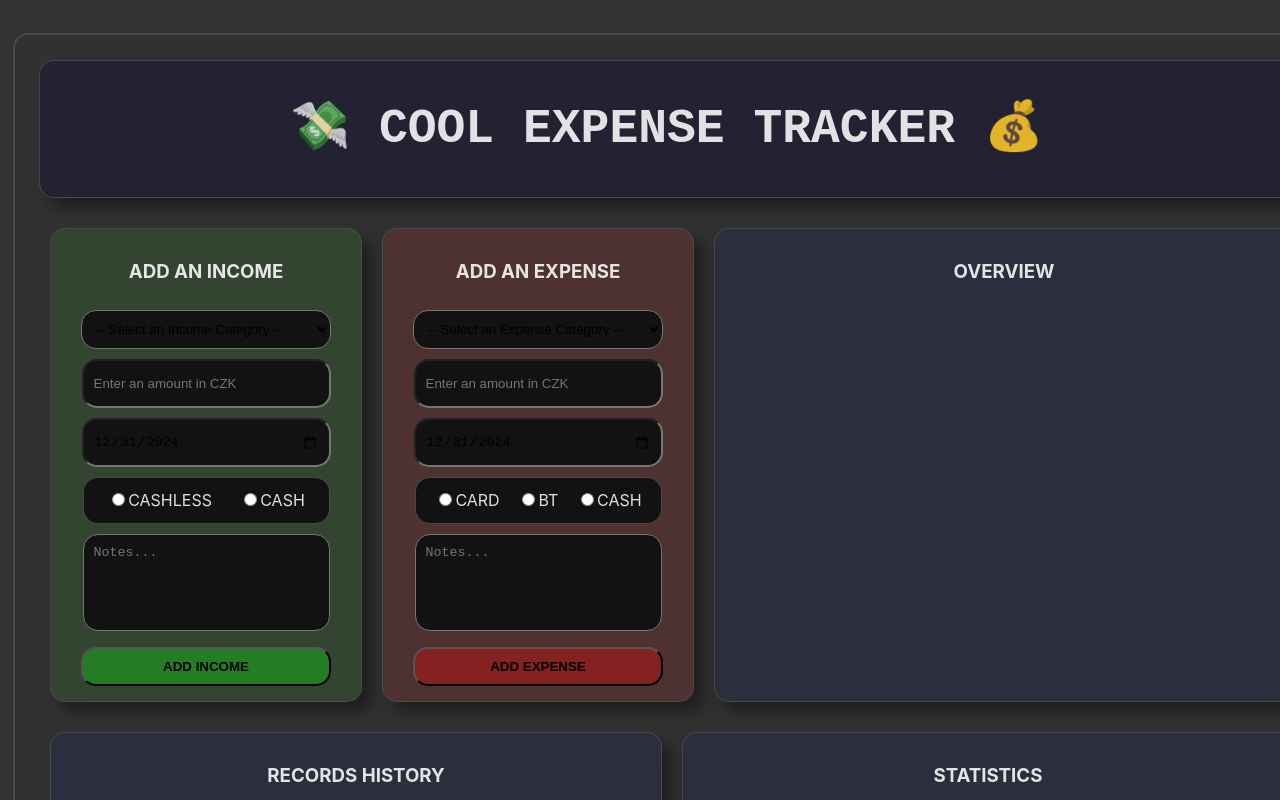
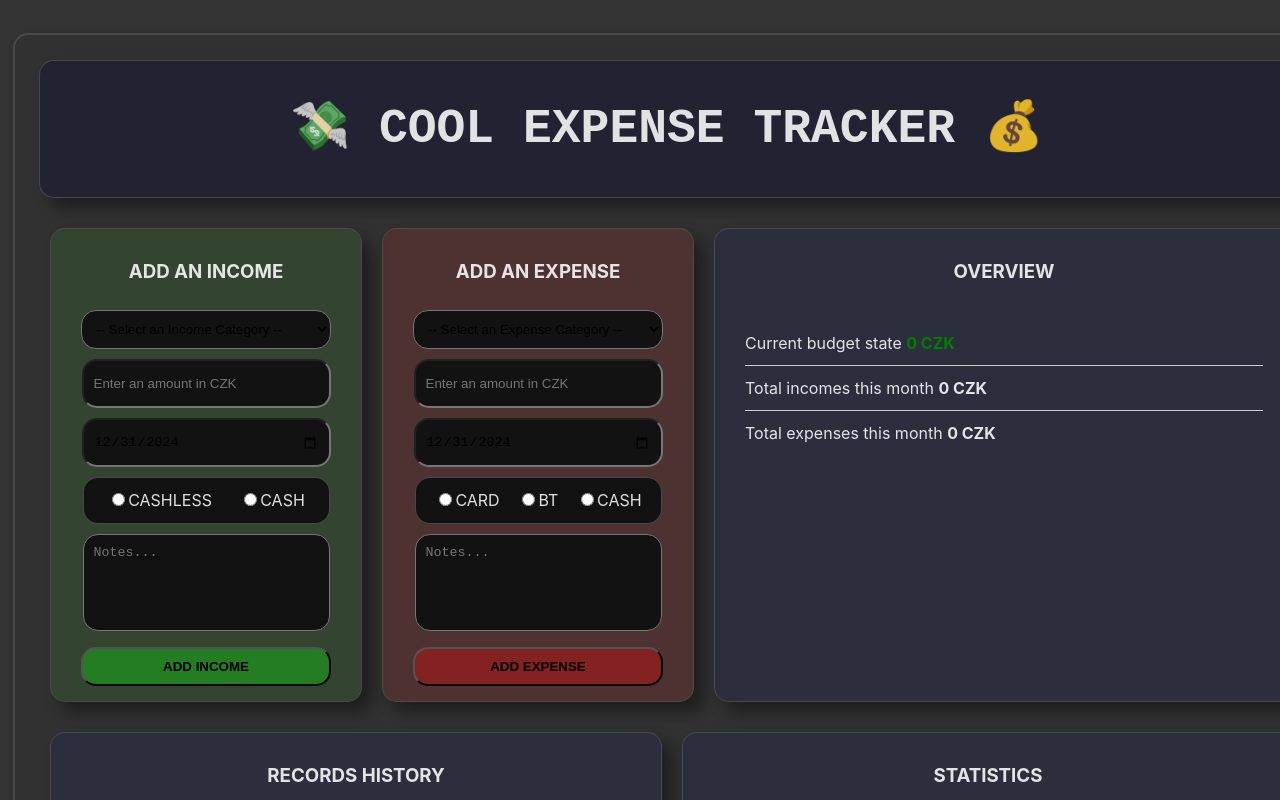
Before and after one commit to petr-khul/expenses-tracker, a React (Vite) app in the folder expense-tracker/: page / in a window 1280 px wide. Shown: the top 800 px of the page. Built offline with nearby package versions, Linux system fonts and the light colour scheme; no server answers.

Commit message:
overview in progress

```diff
--- a/expense-tracker/src/App.jsx
+++ b/expense-tracker/src/App.jsx
@@ -80,7 +80,7 @@ function App() {
             <p>Loading...</p>
           )}
           <Expense expenses={expenses} updateExpenses={updateExpenses} nextId={nextId} />
-          <Overview />
+          <Overview expenses={expenses} updateExpenses={updateExpenses} />
         </div>
         <div className="history-and-statistics">
           {!isLoading ? (
--- a/expense-tracker/src/Overview.jsx
+++ b/expense-tracker/src/Overview.jsx
@@ -1,11 +1,64 @@
 import React, {useState, useEffect} from "react";
 import styles from "./Overview.module.css";
 
-function Overview({ expenses, deleteExpense }){
+function Overview(props){
+
+    let expenses = props.expenses;
+    //function to check if the date is in this month
+    const isThisMonth = (dateString) => {
+        const date = new Date(dateString);
+        const today = new Date();
+        return date.getFullYear() === today.getFullYear() && date.getMonth() === today.getMonth();
+    };
+
+    //caculate sum of all incomes
+    const incomesTotal = expenses
+    .filter((item) => item.transactionType === "Income")
+    .reduce((total, item) => total + parseFloat(item.amount), 0);
+
+    const expensesTotal = expenses
+    .filter((item) => item.transactionType === "Expense")
+    .reduce((total, item) => total + parseFloat(item.amount), 0);
+
+    //caculate sum this month income
+    const calculateThisMonthIncome = (expenses) => {
+        const totalIncomeThisMonth = expenses
+          .filter(
+            (item) =>
+              item.transactionType === "Income" && isThisMonth(item.date)
+          )
+          .reduce((total, item) => total + parseFloat(item.amount), 0);
+
+        return totalIncomeThisMonth;
+    };
+
+    //caculate sum this month income
+    const calculateThisMonthExpenses = (expenses) => {
+        const totalExpenseThisMonth = expenses
+            .filter(
+             (item) =>
+               item.transactionType === "Income" && isThisMonth(item.date)
+            )
+            .reduce((total, item) => total + parseFloat(item.amount), 0);
+
+        return totalExpenseThisMonth;
+    };
+
+    const currentBudgetState = incomesTotal-expensesTotal;
+    const thisMonthIncome = calculateThisMonthIncome(props.expenses);
+    const thisMonthExpense= calculateThisMonthExpenses(props.expenses);
 
     return(
         <div className={styles.overview}>
             <h3>Overview</h3>
+            <ul className={styles.overviewLi}>
+                <li>Current budget state  <strong
+                    style={{ color: currentBudgetState >= 0 ? "green" : "red", }}>
+                        {currentBudgetState} CZK</strong></li>
+                <li>Total incomes this month <strong>{thisMonthIncome} CZK</strong></li>
+                <li>Total expenses this month <strong>{thisMonthExpense} CZK</strong></li>
+            </ul>
+
         </div>
     )
 }
--- a/expense-tracker/src/Overview.module.css
+++ b/expense-tracker/src/Overview.module.css
@@ -14,3 +14,15 @@
     text-align: center;
     min-height: 450px;
 }
+
+.overview ul {
+    padding: 0;
+}
+
+.overview ul li {
+    text-align: left;
+    list-style-type: none;
+    padding-bottom: 10px;
+    padding-top: 10px;
+    text-transform: none;
+}
--- a/expense-tracker/src/RecordsHistory.module.css
+++ b/expense-tracker/src/RecordsHistory.module.css
@@ -85,3 +85,7 @@ ul li {
 ul li:last-child {
     border-bottom: none; /* Remove separator after the last item */
 }
+
+.deleteButton {
+    cursor: pointer;
+}
```
Also changed, not shown: 1 other file (tests, documents, lock files or other folders).
